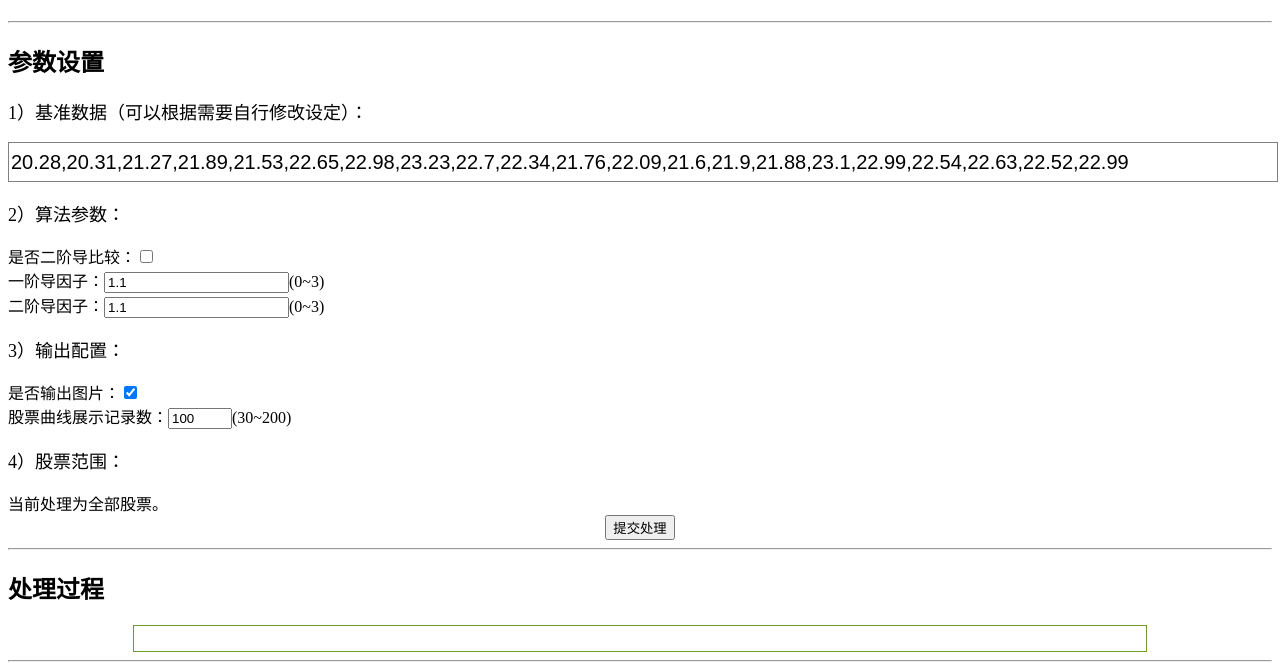
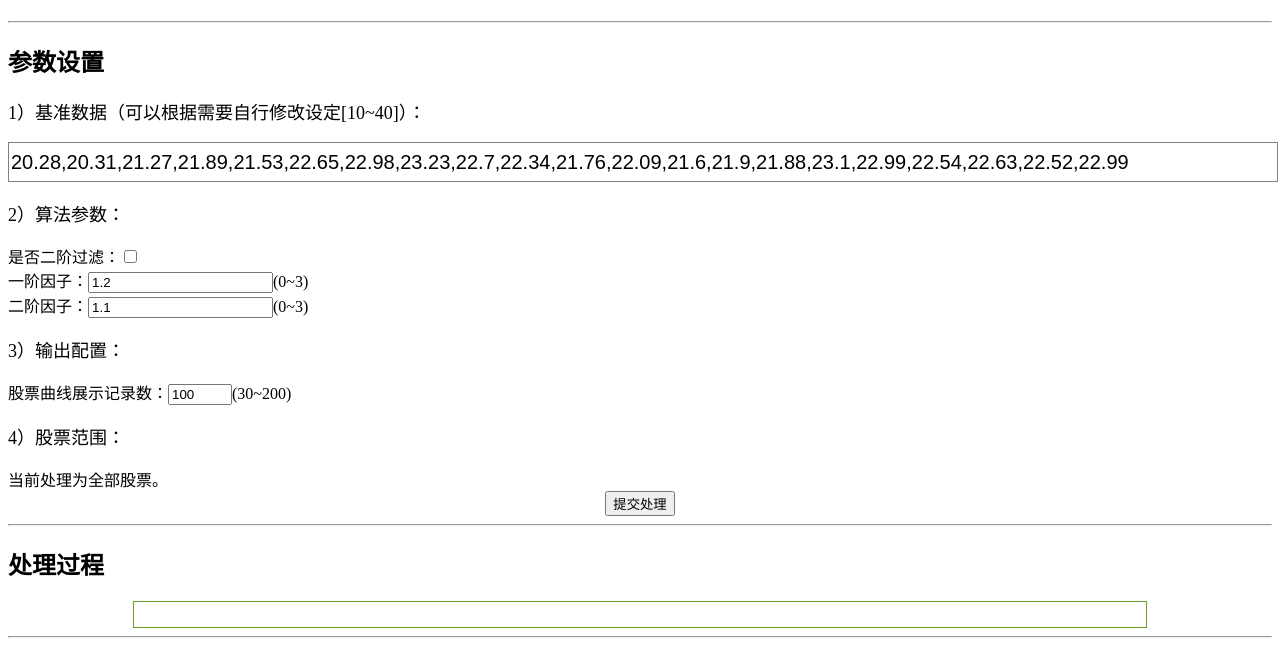
Before and after one commit to tbgai/stockfilter-front, a plain HTML site: page index.html in a window 1280 px wide. Shown: the part 69-732 px from the top of the page. Drawn offline with nearby package versions, Linux system fonts and the light colour scheme.

Commit message:
update element

```diff
--- a/index.html
+++ b/index.html
@@ -2,7 +2,9 @@
 <html>
 	<head>
 		<meta charset="UTF-8">
+		<meta http-equiv="Access-Control-Allow-Origin" content="*" />
 		<link rel="stylesheet" href="css/stf.css" />
+		<script type="text/javascript" src="js/jquery-3.4.1.min.js" ></script>
 		<script type="text/javascript" src="js/stf.js" ></script>
 		<title>StockFilter - 股票量化过滤</title>
 	</head>
@@ -10,20 +12,18 @@
 		<h1><img src="img/stat.png" height="30" width="30" /> &nbsp;&nbsp;StockFilter v0.1</h1>
 		<hr>
 		<h2>参数设置</h2>
-		<h3>1）基准数据（可以根据需要自行修改设定）：</h3>
-		<input type="text" name="basestk" class="item_text1" value="20.28,20.31,21.27,21.89,21.53,22.65,22.98,23.23,22.7,22.34,21.76,22.09,21.6,21.9,21.88,23.1,22.99,22.54,22.63,22.52,22.99">
+		<h3>1）基准数据（可以根据需要自行修改设定[10~40]）：</h3>
+		<input type="text" name="basestk" id="basestk_txt" class="item_text1" value="20.28,20.31,21.27,21.89,21.53,22.65,22.98,23.23,22.7,22.34,21.76,22.09,21.6,21.9,21.88,23.1,22.99,22.54,22.63,22.52,22.99">
 
 		<h3>2）算法参数：</h3>
-		<label>是否二阶导比较：</label><input type="checkbox">
+		<label>是否二阶过滤：</label><input type="checkbox" id="delta2_chk" value="0">
 		<br>
-		<label>一阶导因子：</label><input type="text" name="delta_one" value="1.1">(0~3)
+		<label>一阶因子：</label><input type="text" name="delta_one" id="delta1_txt" value="1.2">(0~3)
 		<br>
-		<label>二阶导因子：</label><input type="text" name="delta_two" value="1.1">(0~3)
+		<label>二阶因子：</label><input type="text" name="delta_two" id="delta2_txt" value="1.1">(0~3)
 
 		<h3>3）输出配置：</h3>
-		<label>是否输出图片：</label><input type="checkbox" checked="checked">
-		<br>
-		<label>股票曲线展示记录数：</label><input type="number" name="stk_count" value="100" min="30" max="200">(30~200)
+		<label>股票曲线展示记录数：</label><input type="number" name="stk_count" id="stkcount_num" value="100" min="30" max="200">(30~200)
 
 		<h3>4）股票范围：</h3>
 		<label>当前处理为全部股票。</label>
@@ -43,7 +43,7 @@
 		<hr>
 		<h2>处理结果</h2>
 		<h3>过滤结果：</h3>
-		<p> CZ.000001, CZ000456 </p>
+		<p id="filterres_p">  </p>
 		<h3>图片下载：</h3>
 		<button id="btn_download" onclick="downloadimg()">下载图片包</button>
 
```
